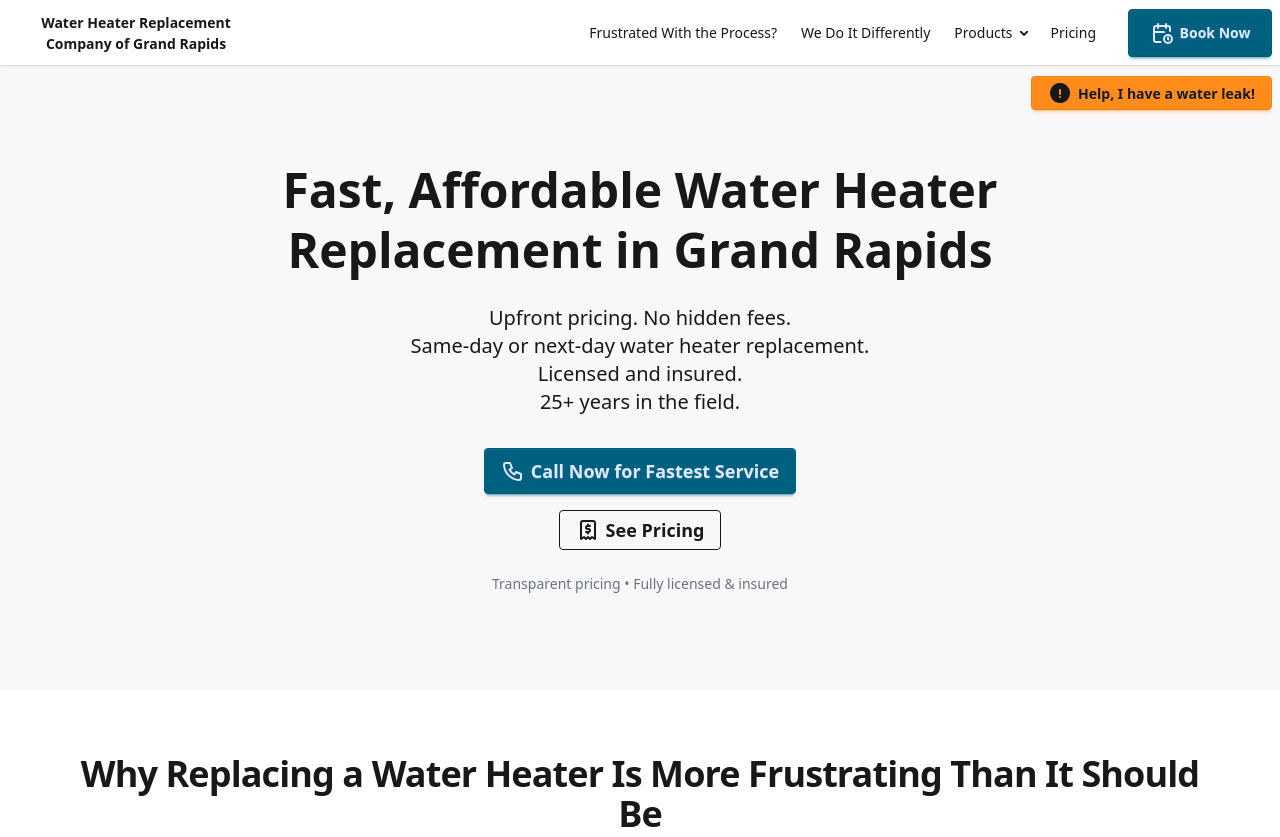
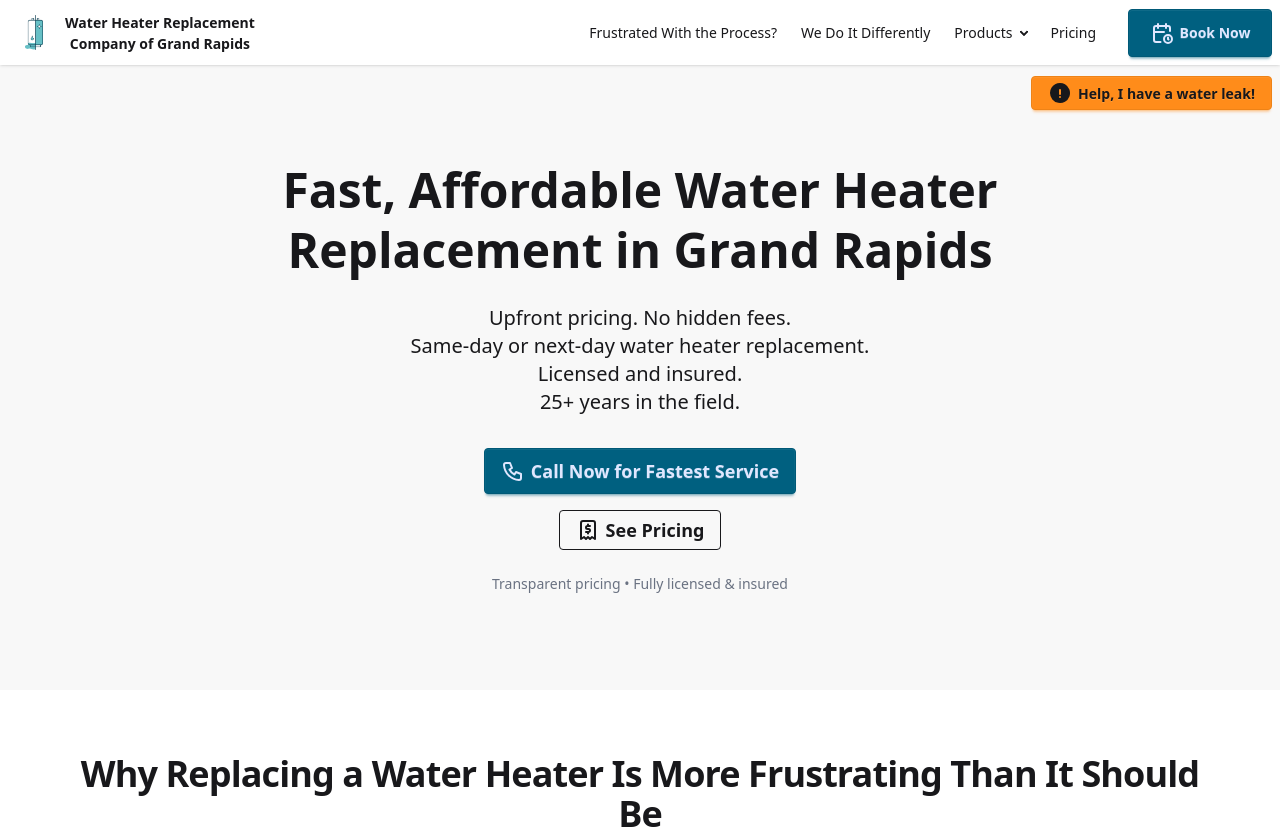
Before and after one commit to jeffstienstra/water-heater-replacement-company-grand-rapids, an Astro site: page / in a window 1280 px wide. Shown: the top 837 px of the page. Built offline with nearby package versions, Linux system fonts and the light colour scheme; Astro itself is replaced by a stand-in of ours.

Commit message:
add logo. fix double footer on pricing page

```diff
--- a/src/components/Navigation.astro
+++ b/src/components/Navigation.astro
@@ -1,10 +1,23 @@
 ---
 import ThemeSelector from './ThemeSelector.astro';
+import logo from '../assets/images/whrc-logo.png';
 ---
 
 <div class="fixed top-0 left-0 w-full z-50 navbar bg-base-100 shadow-sm">
     <div class="navbar-start">
-        <a aria-label="Home | Water Heater Replacement Company of Grand Rapids" href="/" class=" max-w-64 btn btn-ghost h-fit text-md">Water Heater Replacement Company of Grand Rapids</a>
+        <a aria-label="Home | Water Heater Replacement Company of Grand Rapids"
+            href="/"
+            class="btn btn-ghost max-w-70" >
+                <img src={logo.src}
+                    alt="Water Heater Replacement Company of Grand Rapids Logo"
+                    class="h-12 object-contain max-h-[90%]" />
+                    Water Heater Replacement Company of Grand Rapids
+        </a>
+        <!-- <a aria-label="Home | Water Heater Replacement Company of Grand Rapids"
+            href="/"
+            class=" max-w-56 btn btn-ghost h-fit text-md">
+                Water Heater Replacement Company of Grand Rapids
+        </a> -->
     </div>
     <div class="navbar-end">
         <!-- desktop menu -->
--- a/src/components/Pricing.astro
+++ b/src/components/Pricing.astro
@@ -7,7 +7,6 @@ import powerVentGroup from '../assets/images/wh-powerVentGroup.png';
 import tanklessGroup from '../assets/images/wh-tanklessGroup.png';
 import hybridGroup from '../assets/images/wh-hybridGroup.png';
 ---
-<Layout title="Water Heater Replacement Pricing | Grand Rapids, MI">
 	<section class="px-6 pt-8 sm:pt-20 text-base-content text-center max-w-4xl mx-auto">
 		<h1 class="text-4xl sm:text-5xl font-bold mb-6 tracking-tight">Water Heater Replacement Pricing</h1>
 		<p class="text-xl max-w-2xl mx-auto mb-4">Transparent prices with no surprises. Prices include:</p>
@@ -206,4 +205,3 @@ import hybridGroup from '../assets/images/wh-hybridGroup.png';
 		<p class="text-sm text-gray-500 my-6">Final price is always provided by email or text before work begins.</p>
 	</section>
 	<Cta />
-</Layout>
```
Also changed, not shown: src/assets/images/water-heater-replacement-logo.png (deleted), src/assets/images/whrc-logo.png (added).
